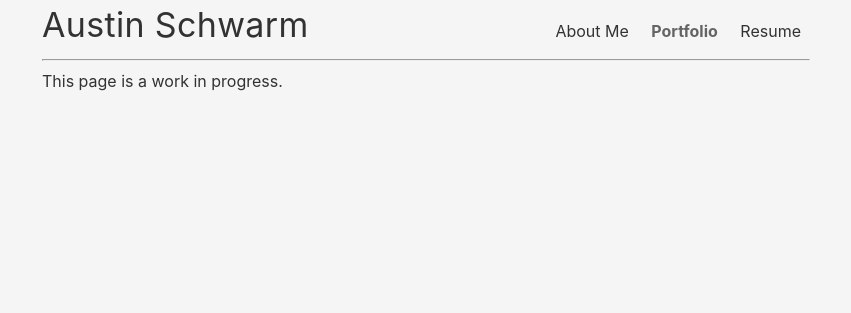
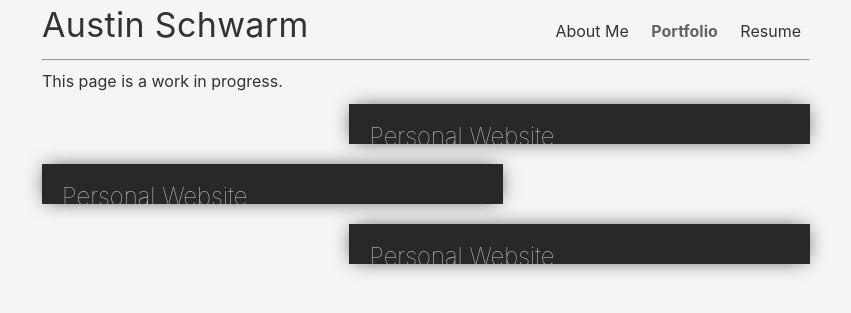
Before and after one commit to schwarmau/schwarmau.github.io, a Jekyll site: the page built from pages/portfolio.html, in a window 1280 px wide. Shown: the top 313 px of the page, without its empty margins (214-1065 px from the left). Built offline with Jekyll 4.4.1, drawn with Linux system fonts in a browser that asks for light colours.

Commit message:
established a proper portfolio page with some placeholder projects

```diff
--- a/_layouts/default.html
+++ b/_layouts/default.html
@@ -11,7 +11,9 @@
         <link rel="stylesheet" href="/assets/css/css-reset.css" />
         <link rel="stylesheet" href="/assets/css/global.css" />
         <link rel="stylesheet" href="/assets/css/index.css" />
+        <link rel="stylesheet" href="/assets/css/portfolio.css" />
         <script src="/assets/js/global.js"></script>
+        <script src="/assets/js/portfolio.js"></script>
     </head>
 
     <body>
--- /dev/null
+++ b/assets/css/portfolio.css
@@ -0,0 +1,68 @@
+.portfolio-project-image {
+    width: 55%;
+    border: 1px solid transparent;
+    border-radius: 4px;
+    filter: brightness(0.8) grayscale(1);
+    transition: border, filter;
+    transition-duration: 0.5s;
+}
+    .portfolio-project-image:hover {
+        border: 1px solid rgb(40,40,40);
+        filter: unset;
+        box-shadow: 0 0 20px -5px rgb(40,40,40);
+    }
+
+.portfolio-project-label {
+    background-color: rgb(40,40,40);
+    color: rgb(210,210,210);
+    font-size: 0.8rem;
+    padding: 20px;
+    width: 60%;
+    height: 50%;
+    overflow: auto;
+    box-shadow: 0 0 20px -5px rgb(40,40,40);
+    position: absolute;
+    align-self: center;
+    transition: box-shadow, left, right;
+    transition-duration: 0.5s;
+}
+    .portfolio-project-label.left-aligned {
+        left: 0;
+    }
+    .portfolio-project-label.right-aligned {
+        right: 0;
+    }
+    .portfolio-project-label > p {
+        padding-top: 0.7em;
+    }
+
+.portfolio-project-label-aside.left-aligned {
+    left: calc(-15% - 1rem);
+    box-shadow: unset;
+}
+.portfolio-project-label-aside.right-aligned {
+    right: calc(-15% - 1rem);
+    box-shadow: unset;
+}
+
+.portfolio-project-wrapper {
+    padding: 30px 15px;
+    position: relative;
+    display: flex;
+}
+    .portfolio-project-wrapper.left-aligned {
+        flex-direction: row-reverse;
+    }
+    .portfolio-project-wrapper.right-aligned {
+        flex-direction: row;
+    }
+
+/* TODO: On mobile devices, only show the label, not the image, and make them appear tiled. */
+@media only screen and (max-width: 1280px) {
+    .portfolio-project-image {
+        display: none;
+    }
+}
+
+@media only screen and (max-width: 540px) {
+}
--- /dev/null
+++ b/assets/js/portfolio.js
@@ -0,0 +1,7 @@
+function setPortfolioProjectLabelAside(labelId) {
+    document.getElementById(labelId).classList.add("portfolio-project-label-aside");
+}
+
+function unsetPortfolioProjectLabelAside(labelId) {
+    document.getElementById(labelId).classList.remove("portfolio-project-label-aside");
+}
--- a/pages/portfolio.html
+++ b/pages/portfolio.html
@@ -1,9 +1,28 @@
 ---
 permalink: /portfolio/
 layout: default
-title: Austin Schwarm | About Me
+title: Austin Schwarm | Portfolio
 ---
 
 <p>
     This page is a work in progress.
 </p>
+
+{% assign alignment = "right" %}
+{% for item in site.data.portfolio-projects %}
+    <div class="portfolio-project-wrapper {{ alignment }}-aligned">
+        <img class="portfolio-project-image" src="{{ item.image_path }}" onmouseover="setPortfolioProjectLabelAside('portfolio-{{ item.id }}-label')" onmouseout="unsetPortfolioProjectLabelAside('portfolio-{{ item.id }}-label')" />
+        <div id="portfolio-{{ item.id }}-label" class="portfolio-project-label {{ alignment }}-aligned">
+            <h5>{{ item.title }}</h5>
+            <p>
+                {{ item.description }}
+            </p>
+        </div>
+    </div>
+
+    {% if alignment == "right" %}
+        {% assign alignment = "left" %}
+    {% else %}
+        {% assign alignment = "right" %}
+    {% endif %}
+{% endfor %}
```
Also changed, not shown: _data/portfolio-projects.yml (added, +24 -0 lines), assets/images/website-screenshot.png (added), 3 other files.
